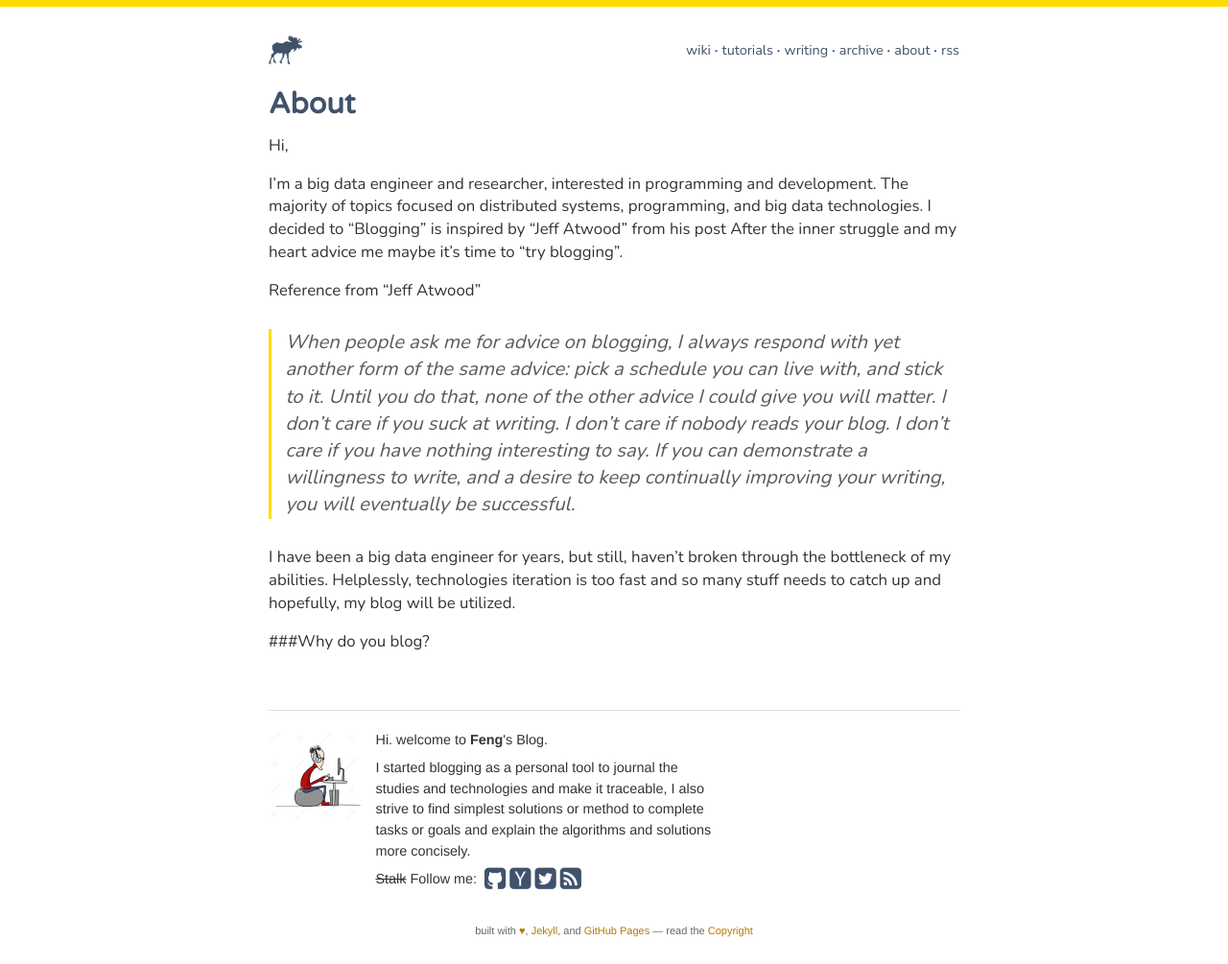
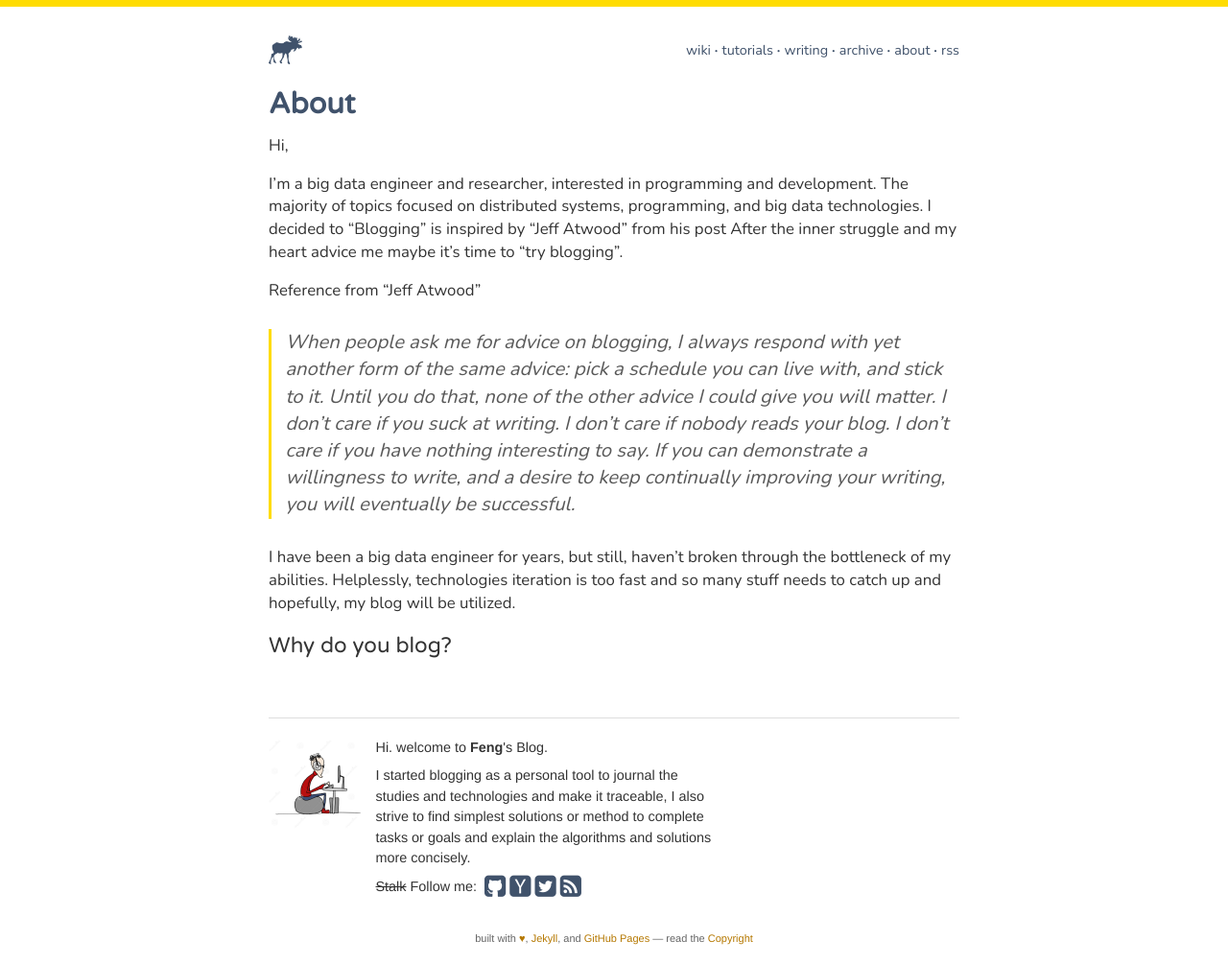
Before and after one commit to SharpLu/Blog, a Jekyll site: the page built from about/index.md, in a window 1280 px wide. Shown: the whole page at 96% size. Built offline with Jekyll 4.4.1, drawn with Linux system fonts in a browser that asks for light colours.

```diff
--- a/about/index.md
+++ b/about/index.md
@@ -13,4 +13,5 @@ Reference from "Jeff Atwood"
 
 I have been a big data engineer for years, but still, haven’t broken through the bottleneck of my abilities. Helplessly, technologies iteration is too fast and so many stuff needs to catch up and hopefully, my blog will be utilized.
 
-###Why do you blog?
+Why do you blog?
+----------
```
